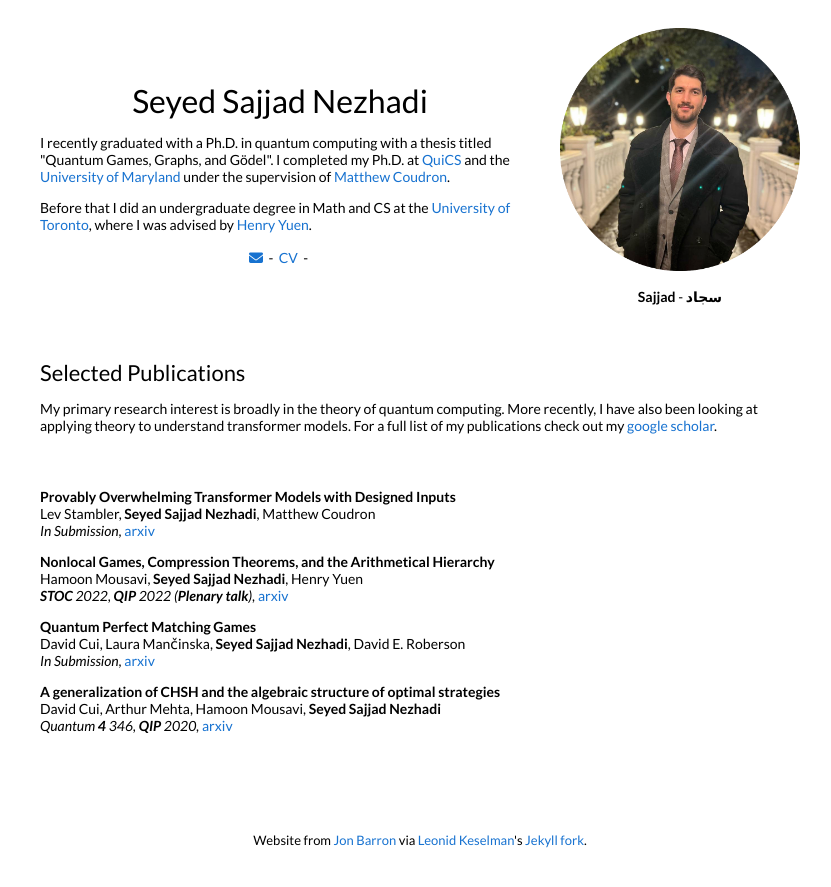
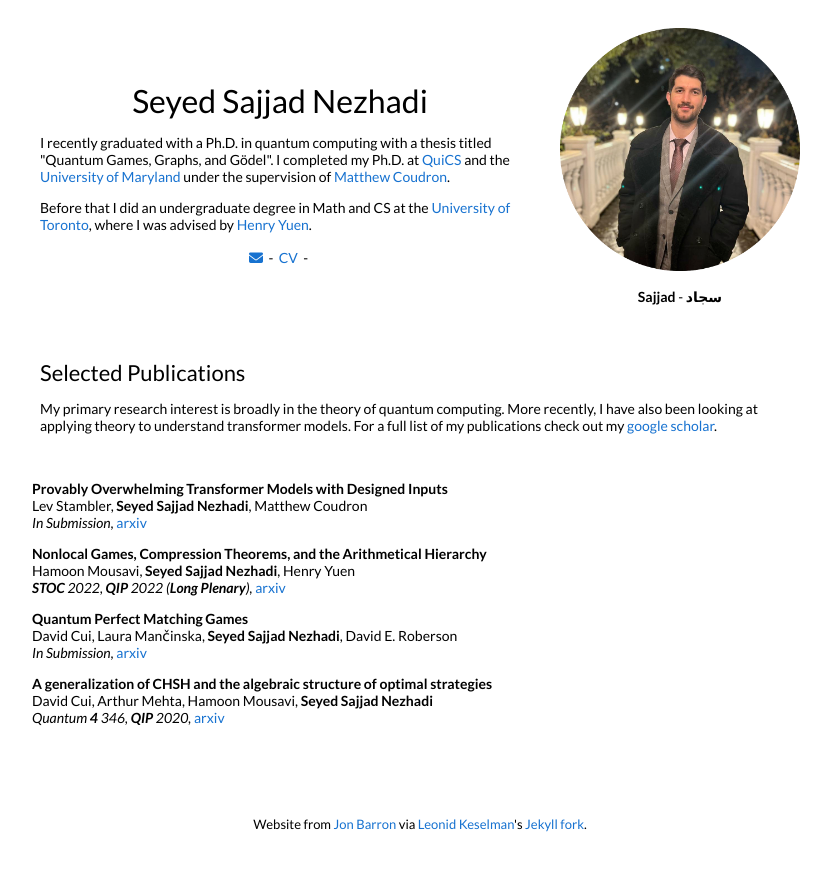
Before and after one commit to sajjad-nezhadi/sajjad-nezhadi.github.io, a Jekyll site: the page built from _posts/2025-02-02-AI.markdown, in a window 1280 px wide. Shown: the top 887 px of the page, without its empty margins (220-1051 px from the left). Built offline with Jekyll 4.4.1, drawn with Linux system fonts in a browser that asks for light colours; nearby versions of some CDN libraries; a style sheet for code colours, icons or effects is not loaded.

Commit message:
Add files via upload

```diff
--- a/_layouts/default.html
+++ b/_layouts/default.html
@@ -64,7 +64,7 @@
         </table>
         <table style="width:100%;border:0px;border-spacing:0px;border-collapse:separate;margin-right:auto;margin-left:auto;">
           <tr>
-            <td style="padding:2.5%;width:100%;vertical-align:middle">
+            <td style="padding:1.5%;width:100%;vertical-align:middle">
               {% for post in site.posts %}
               {% for cat in post.categories %}
               {% if cat == 'research' %}
--- a/_posts/2024-03-09-compression.markdown
+++ b/_posts/2024-03-09-compression.markdown
@@ -6,6 +6,6 @@ image: /images/Hierarchy.png
 categories: research
 author: "Seyed Sajjad Nezhadi"
 authors: "Hamoon Mousavi, <strong>Seyed Sajjad Nezhadi</strong>, Henry Yuen"
-venue: "<strong>STOC</strong> 2022, <strong>QIP</strong> 2022 (<strong>Plenary talk</strong>), "
+venue: "<strong>STOC</strong> 2022, <strong>QIP</strong> 2022 (<strong>Long Plenary</strong>), "
 arxiv: https://arxiv.org/abs/2110.04651
 ---
```
